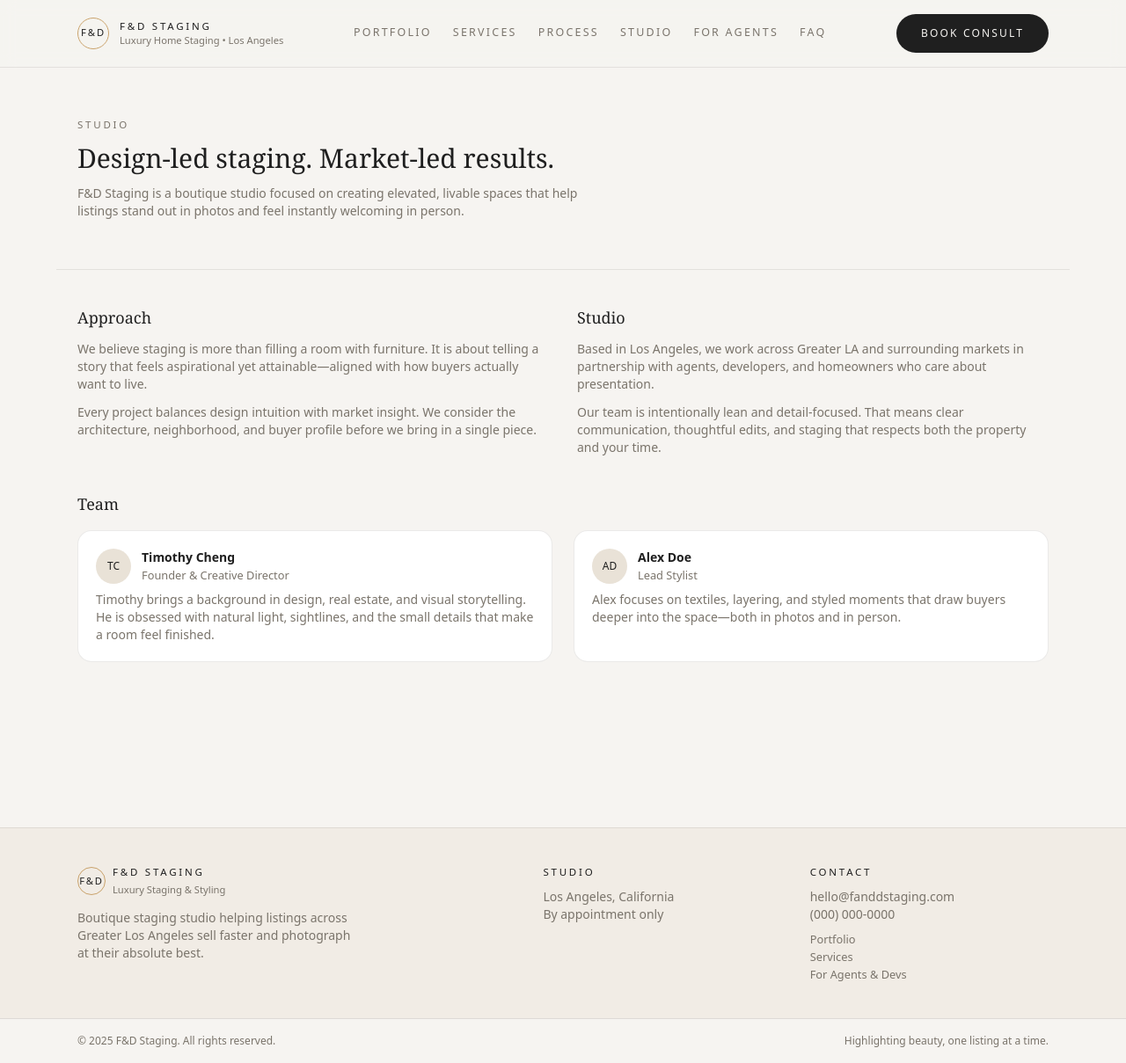
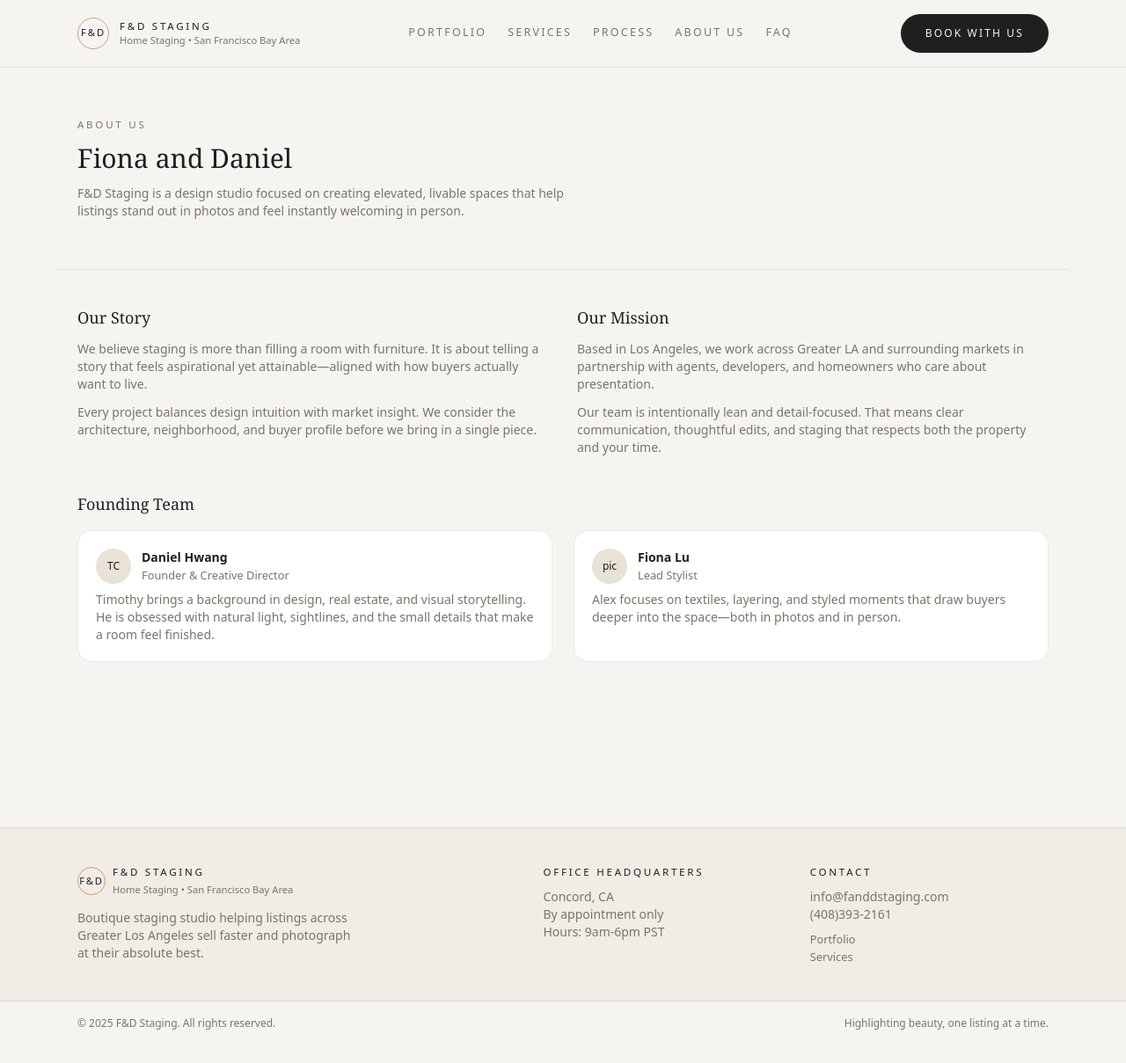
Before and after one commit to timothychengg/fd-staging, a Next.js app: page /about in a window 1280 px wide. Shown: the whole page at 88% size. Built offline with nearby package versions, Linux system fonts and the light colour scheme.

Commit message:
first round of edits made. Still requires personal photos and specific text

```diff
--- a/app/about/page.js
+++ b/app/about/page.js
@@ -1,79 +1,81 @@
 export default function AboutPage() {
   return (
-    <main className="min-h-screen bg-luxbg">
-      <section className="section-shell border-b border-luxmuted/15 py-14">
-        <p className="tagline mb-3 text-luxmuted">Studio</p>
-        <h1 className="heading-serif text-3xl mb-3">
-          Design-led staging. Market-led results.
+    <main className='min-h-screen bg-luxbg'>
+      <section className='section-shell border-b border-luxmuted/15 py-14'>
+        <p className='tagline mb-3 text-luxmuted'>About Us</p>
+        <h1 className='heading-serif text-3xl mb-3'>
+          Fiona and Daniel
         </h1>
-        <p className="max-w-xl text-sm text-luxmuted">
-          F&amp;D Staging is a boutique studio focused on creating elevated, livable
-          spaces that help listings stand out in photos and feel instantly welcoming in
-          person.
+        <p className='max-w-xl text-sm text-luxmuted'>
+          F&amp;D Staging is a design studio focused on creating elevated,
+          livable spaces that help listings stand out in photos and feel
+          instantly welcoming in person.
         </p>
       </section>
-      <section className="section-shell grid gap-8 py-10 text-sm md:grid-cols-2">
-        <div className="space-y-3 text-luxmuted">
-          <h2 className="heading-serif text-lg text-luxtxt">Approach</h2>
+      <section className='section-shell grid gap-8 py-10 text-sm md:grid-cols-2'>
+        <div className='space-y-3 text-luxmuted'>
+          <h2 className='heading-serif text-lg text-luxtxt'>Our Story</h2>
           <p>
-            We believe staging is more than filling a room with furniture. It is about
-            telling a story that feels aspirational yet attainable—aligned with how
-            buyers actually want to live.
+            We believe staging is more than filling a room with furniture. It is
+            about telling a story that feels aspirational yet attainable—aligned
+            with how buyers actually want to live.
           </p>
           <p>
-            Every project balances design intuition with market insight. We consider the
-            architecture, neighborhood, and buyer profile before we bring in a single
-            piece.
+            Every project balances design intuition with market insight. We
+            consider the architecture, neighborhood, and buyer profile before we
+            bring in a single piece.
           </p>
         </div>
-        <div className="space-y-3 text-luxmuted">
-          <h2 className="heading-serif text-lg text-luxtxt">Studio</h2>
+        <div className='space-y-3 text-luxmuted'>
+          <h2 className='heading-serif text-lg text-luxtxt'>Our Mission</h2>
           <p>
-            Based in Los Angeles, we work across Greater LA and surrounding markets in
-            partnership with agents, developers, and homeowners who care about
-            presentation.
+            Based in Los Angeles, we work across Greater LA and surrounding
+            markets in partnership with agents, developers, and homeowners who
+            care about presentation.
           </p>
           <p>
             Our team is intentionally lean and detail-focused. That means clear
-            communication, thoughtful edits, and staging that respects both the property
-            and your time.
+            communication, thoughtful edits, and staging that respects both the
+            property and your time.
           </p>
         </div>
       </section>
-      <section className="section-shell space-y-4 pb-14">
-        <h2 className="heading-serif mb-2 text-lg text-luxtxt">Team</h2>
-        <div className="grid gap-6 text-sm md:grid-cols-2">
-          <article className="space-y-2 rounded-2xl border border-luxmuted/15 bg-white p-5">
-            <div className="mb-2 flex items-center gap-3">
-              <div className="flex h-10 w-10 items-center justify-center rounded-full bg-[#e9e2d7] text-xs">
+      <section className='section-shell space-y-4 pb-14'>
+        <h2 className='heading-serif mb-2 text-lg text-luxtxt'>
+          Founding Team
+        </h2>
+        <div className='grid gap-6 text-sm md:grid-cols-2'>
+          <article className='space-y-2 rounded-2xl border border-luxmuted/15 bg-white p-5'>
+            <div className='mb-2 flex items-center gap-3'>
+              <div className='flex h-10 w-10 items-center justify-center rounded-full bg-[#e9e2d7] text-xs'>
                 TC
               </div>
               <div>
-                <h3 className="text-sm font-semibold">Timothy Cheng</h3>
-                <p className="text-[0.8rem] text-luxmuted">
+                <h3 className='text-sm font-semibold'>Daniel Hwang</h3>
+                <p className='text-[0.8rem] text-luxmuted'>
                   Founder &amp; Creative Director
                 </p>
               </div>
             </div>
-            <p className="text-luxmuted">
-              Timothy brings a background in design, real estate, and visual storytelling.
-              He is obsessed with natural light, sightlines, and the small details that
-              make a room feel finished.
+            <p className='text-luxmuted'>
+              Timothy brings a background in design, real estate, and visual
+              storytelling. He is obsessed with natural light, sightlines, and
+              the small details that make a room feel finished.
             </p>
           </article>
-          <article className="space-y-2 rounded-2xl border border-luxmuted/15 bg-white p-5">
-            <div className="mb-2 flex items-center gap-3">
-              <div className="flex h-10 w-10 items-center justify-center rounded-full bg-[#e9e2d7] text-xs">
-                AD
+          <article className='space-y-2 rounded-2xl border border-luxmuted/15 bg-white p-5'>
+            <div className='mb-2 flex items-center gap-3'>
+              <div className='flex h-10 w-10 items-center justify-center rounded-full bg-[#e9e2d7] text-xs'>
+                pic
               </div>
               <div>
-                <h3 className="text-sm font-semibold">Alex Doe</h3>
-                <p className="text-[0.8rem] text-luxmuted">Lead Stylist</p>
+                <h3 className='text-sm font-semibold'>Fiona Lu</h3>
+                <p className='text-[0.8rem] text-luxmuted'>Lead Stylist</p>
               </div>
             </div>
-            <p className="text-luxmuted">
-              Alex focuses on textiles, layering, and styled moments that draw buyers
-              deeper into the space—both in photos and in person.
+            <p className='text-luxmuted'>
+              Alex focuses on textiles, layering, and styled moments that draw
+              buyers deeper into the space—both in photos and in person.
             </p>
           </article>
         </div>
--- a/components/Footer.js
+++ b/components/Footer.js
@@ -1,61 +1,60 @@
-import Link from "next/link";
+import Link from 'next/link';
 
 export function Footer() {
   const year = new Date().getFullYear();
 
   return (
-    <footer className="mt-16 border-t border-luxmuted/15 bg-[#f1ece5]">
-      <div className="section-shell grid gap-8 py-10 text-sm md:grid-cols-[2.2fr,1.2fr,1.2fr]">
-        <div className="space-y-3">
-          <div className="flex items-center gap-2">
-            <div className="flex h-8 w-8 items-center justify-center rounded-full border border-luxaccent text-[0.7rem] tracking-[0.16em]">
+    <footer className='mt-16 border-t border-luxmuted/15 bg-[#f1ece5]'>
+      <div className='section-shell grid gap-8 py-10 text-sm md:grid-cols-[2.2fr,1.2fr,1.2fr]'>
+        <div className='space-y-3'>
+          <div className='flex items-center gap-2'>
+            <div className='flex h-8 w-8 items-center justify-center rounded-full border border-luxaccent text-[0.7rem] tracking-[0.16em]'>
               F&amp;D
             </div>
-            <div className="flex flex-col">
-              <span className="tagline text-[0.66rem]">F&amp;D STAGING</span>
-              <span className="text-[0.7rem] text-luxmuted">
-                Luxury Staging &amp; Styling
+            <div className='flex flex-col'>
+              <span className='tagline text-[0.66rem]'>F&amp;D STAGING</span>
+              <span className='text-[0.7rem] text-luxmuted'>
+                Home Staging • San Francisco Bay Area
               </span>
             </div>
           </div>
-          <p className="max-w-xs text-luxmuted">
+          <p className='max-w-xs text-luxmuted'>
             Boutique staging studio helping listings across Greater Los Angeles
             sell faster and photograph at their absolute best.
           </p>
         </div>
 
-        <div className="space-y-2">
-          <h4 className="tagline mb-1 text-[0.7rem]">Studio</h4>
-          <p className="text-luxmuted">
-            Los Angeles, California
+        <div className='space-y-2'>
+          <h4 className='tagline mb-1 text-[0.7rem]'>Office Headquarters</h4>
+          <p className='text-luxmuted'>
+            Concord, CA
             <br />
             By appointment only
+            <br />
+            Hours: 9am-6pm PST
           </p>
         </div>
 
-        <div className="space-y-2">
-          <h4 className="tagline mb-1 text-[0.7rem]">Contact</h4>
-          <p className="text-luxmuted">
-            hello@fanddstaging.com
+        <div className='space-y-2'>
+          <h4 className='tagline mb-1 text-[0.7rem]'>Contact</h4>
+          <p className='text-luxmuted'>
+            info@fanddstaging.com
             <br />
-            (000) 000-0000
+            (408)393-2161
           </p>
-          <div className="mt-2 flex flex-col text-[0.8rem] text-luxmuted">
-            <Link href="/portfolio" className="hover:text-luxtxt">
+          <div className='mt-2 flex flex-col text-[0.8rem] text-luxmuted'>
+            <Link href='/portfolio' className='hover:text-luxtxt'>
               Portfolio
             </Link>
-            <Link href="/services" className="hover:text-luxtxt">
+            <Link href='/services' className='hover:text-luxtxt'>
               Services
-            </Link>
-            <Link href="/partners" className="hover:text-luxtxt">
-              For Agents &amp; Devs
             </Link>
           </div>
         </div>
       </div>
 
-      <div className="border-t border-luxmuted/20 bg-luxbg">
-        <div className="section-shell flex flex-col items-start justify-between gap-2 py-4 text-[0.75rem] text-luxmuted md:flex-row md:items-center">
+      <div className='border-t border-luxmuted/20 bg-luxbg'>
+        <div className='section-shell flex flex-col items-start justify-between gap-2 py-4 text-[0.75rem] text-luxmuted md:flex-row md:items-center'>
           <span>© {year} F&amp;D Staging. All rights reserved.</span>
           <span>Highlighting beauty, one listing at a time.</span>
         </div>
--- a/components/Header.js
+++ b/components/Header.js
@@ -1,66 +1,66 @@
-"use client";
+'use client';
 
-import Link from "next/link";
-import { useState } from "react";
-import { motion, AnimatePresence } from "framer-motion";
+import Link from 'next/link';
+import { useState } from 'react';
+import { motion, AnimatePresence } from 'framer-motion';
 
 const navItems = [
-  { href: "/portfolio", label: "Portfolio" },
-  { href: "/services", label: "Services" },
-  { href: "/process", label: "Process" },
-  { href: "/about", label: "Studio" },
-  { href: "/partners", label: "For Agents" },
-  { href: "/faq", label: "FAQ" },
+  { href: '/portfolio', label: 'Portfolio' },
+  { href: '/services', label: 'Services' },
+  { href: '/process', label: 'Process' },
+  { href: '/about', label: 'About Us' },
+  // { href: '/partners', label: 'For Agents' },
+  { href: '/faq', label: 'FAQ' },
 ];
 
 export function Header() {
   const [open, setOpen] = useState(false);
 
   return (
-    <header className="sticky top-0 z-40 border-b border-luxmuted/15 bg-luxbg/80 backdrop-blur">
-      <div className="section-shell flex items-center justify-between gap-4 py-4">
-        <Link href="/" className="flex items-center gap-3">
+    <header className='sticky top-0 z-40 border-b border-luxmuted/15 bg-luxbg/80 backdrop-blur'>
+      <div className='section-shell flex items-center justify-between gap-4 py-4'>
+        <Link href='/' className='flex items-center gap-3'>
           <motion.div
-            className="flex h-9 w-9 items-center justify-center rounded-full border border-luxaccent text-[0.7rem] tracking-[0.18em]"
+            className='flex h-9 w-9 items-center justify-center rounded-full border border-luxaccent text-[0.7rem] tracking-[0.18em]'
             whileHover={{ scale: 1.04 }}
-            transition={{ type: "spring", stiffness: 260, damping: 20 }}
+            transition={{ type: 'spring', stiffness: 260, damping: 20 }}
           >
             F&amp;D
           </motion.div>
-          <div className="flex flex-col">
-            <span className="tagline text-[0.68rem]">F&amp;D STAGING</span>
-            <span className="text-[0.7rem] text-luxmuted">
-              Luxury Home Staging • Los Angeles
+          <div className='flex flex-col'>
+            <span className='tagline text-[0.68rem]'>F&amp;D STAGING</span>
+            <span className='text-[0.7rem] text-luxmuted'>
+              Home Staging • San Francisco Bay Area
             </span>
           </div>
         </Link>
 
-        <nav className="hidden items-center gap-6 text-[0.78rem] text-luxmuted md:flex">
+        <nav className='hidden items-center gap-6 text-[0.78rem] text-luxmuted md:flex'>
           {navItems.map((item) => (
             <Link
               key={item.href}
               href={item.href}
-              className="uppercase tracking-[0.18em] hover:text-luxtxt"
+              className='uppercase tracking-[0.18em] hover:text-luxtxt'
             >
               {item.label}
             </Link>
           ))}
         </nav>
 
-        <div className="flex items-center gap-3">
+        <div className='flex items-center gap-3'>
           <Link
-            href="/contact"
-            className="btn-pill hidden bg-luxtxt text-luxbg md:inline-flex"
+            href='/contact'
+            className='btn-pill hidden bg-luxtxt text-luxbg md:inline-flex'
           >
-            Book Consult
+            Book With Us
           </Link>
           <button
-            type="button"
+            type='button'
             onClick={() => setOpen((v) => !v)}
-            className="inline-flex h-9 w-9 items-center justify-center rounded-full border border-luxmuted/40 text-[0.7rem] uppercase tracking-[0.18em] md:hidden"
-            aria-label="Toggle navigation"
+            className='inline-flex h-9 w-9 items-center justify-center rounded-full border border-luxmuted/40 text-[0.7rem] uppercase tracking-[0.18em] md:hidden'
+            aria-label='Toggle navigation'
           >
-            {open ? "Close" : "Menu"}
+            {open ? 'Close' : 'Menu'}
           </button>
         </div>
       </div>
@@ -72,23 +72,23 @@ export function Header() {
             animate={{ opacity: 1, y: 0 }}
             exit={{ opacity: 0, y: -8 }}
             transition={{ duration: 0.22 }}
-            className="border-t border-luxmuted/15 bg-luxbg md:hidden"
+            className='border-t border-luxmuted/15 bg-luxbg md:hidden'
           >
-            <div className="section-shell flex flex-col gap-4 py-4 text-sm">
+            <div className='section-shell flex flex-col gap-4 py-4 text-sm'>
               {navItems.map((item) => (
                 <Link
                   key={item.href}
                   href={item.href}
                   onClick={() => setOpen(false)}
-                  className="uppercase tracking-[0.18em] text-luxmuted"
+                  className='uppercase tracking-[0.18em] text-luxmuted'
                 >
                   {item.label}
                 </Link>
               ))}
               <Link
-                href="/contact"
+                href='/contact'
                 onClick={() => setOpen(false)}
-                className="btn-pill bg-luxtxt text-center text-luxbg"
+                className='btn-pill bg-luxtxt text-center text-luxbg'
               >
                 Book Consult
               </Link>
```
Also changed, not shown: app/faq/page.js (+21 -23 lines), app/process/page.js (+32 -35 lines), app/services/page.js (+33 -32 lines).
